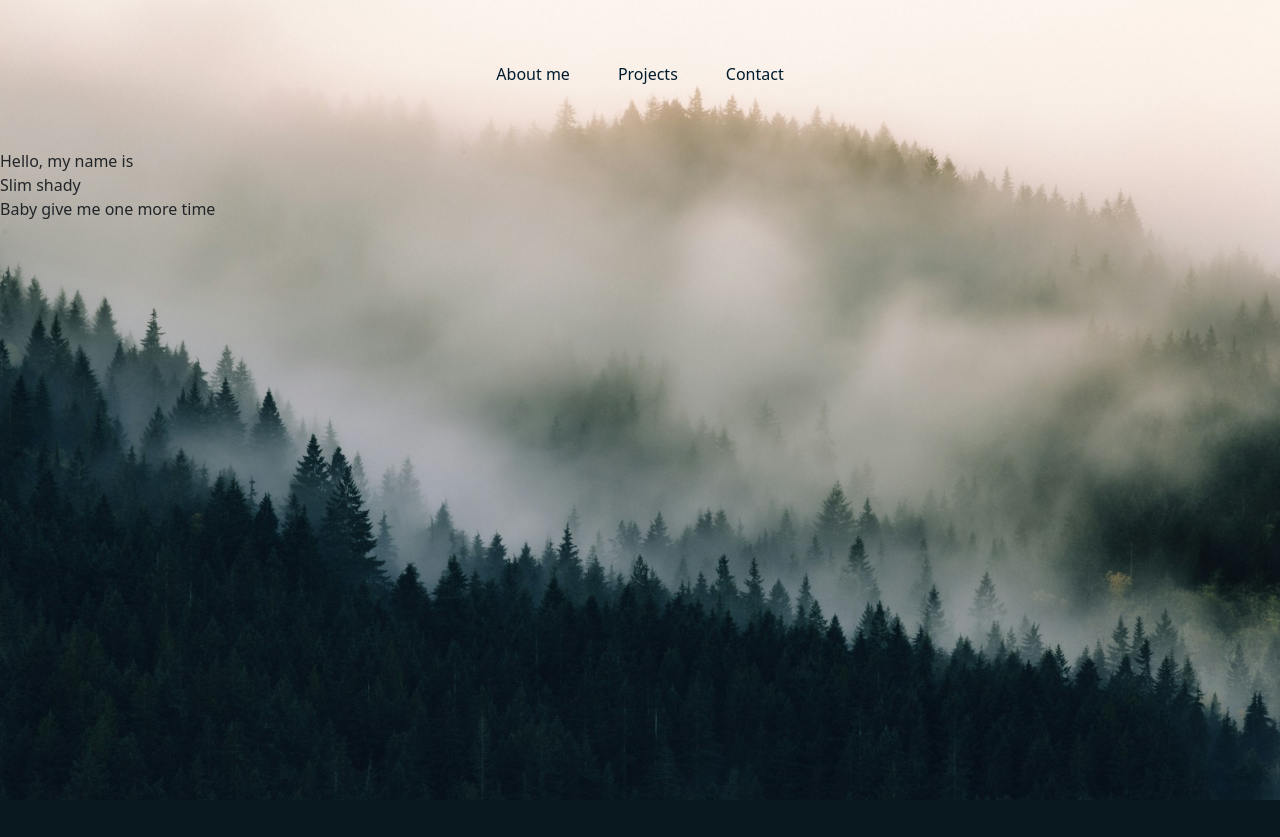
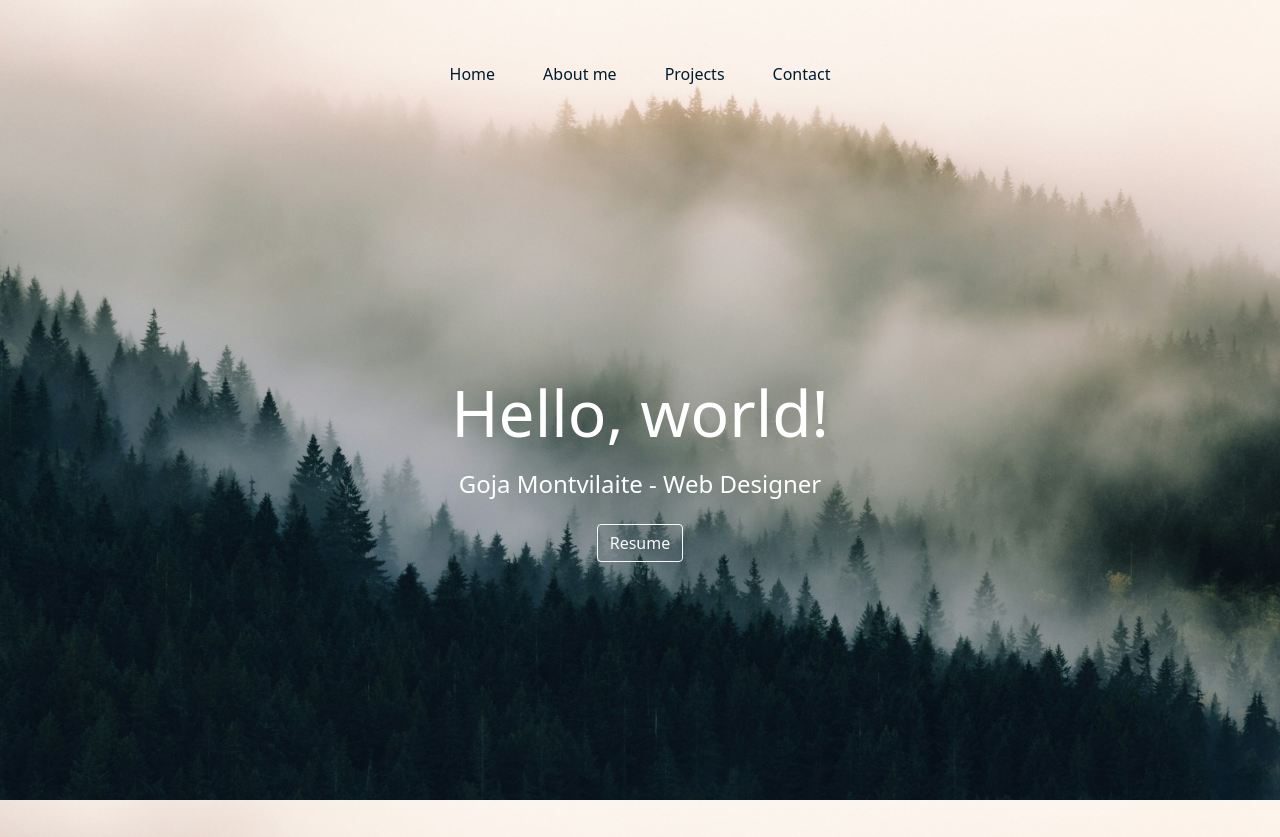
Before and after one commit to gojamont/portfolio, a Flask app: page / in a window 1280 px wide. Before the commit the page ends 800 px from the top, so only its background shows below. Run offline with Flask 3, Linux system fonts and the light colour scheme; some libraries are stand-ins or nearby versions.

Commit message:
new commit

```diff
--- a/app.py
+++ b/app.py
@@ -8,4 +8,4 @@ def index():
     return render_template("index.html")
 
 if __name__ == "__main__":
-    app.run()
+    app.run(debug=True)
--- a/static/functions.js
+++ b/static/functions.js
@@ -0,0 +1,54 @@
+/* clearing all the html from main view to avoid overriding*/
+clear();
+
+document.addEventListener("DOMContentLoaded", () => {
+  display();
+});
+
+/* a function for displaying sections by pressing on navbar links*/
+function display() {
+  show_single_element();
+
+  document.querySelectorAll(".nav-link").forEach((element) => {
+    element.addEventListener("click", () => {
+      document.querySelector("body").style.backgroundColor = "#94c48a60";
+      document.querySelectorAll(".main_view > div").forEach((div) => {
+        div.removeAttribute("class");
+      });
+
+      const a_item = element.getAttribute("data-target");
+      const div_item = document.querySelector(`${a_item}`);
+
+      if (div_item) {
+        div_item.classList.add("active");
+        div_item.style.display = "flex";
+      }
+
+      if (div_item.classList.contains("active")) {
+        document.querySelector(".wrapper").style.backgroundColor = "#2f354360";
+        div_item.style.color = "white";
+        document.querySelectorAll(".nav-link").forEach((element) => {
+          element.style.color = "white";
+        });
+      }
+    });
+  });
+}
+
+/* a function for clearing every item in a class*/
+function clear() {
+  document.querySelectorAll(".main_view > div").forEach((element) => {
+    element.innerHTML = "";
+  });
+}
+
+/* a function for displaying only home page and no others*/
+function show_single_element() {
+  document.querySelectorAll(".main_view > div").forEach((element) => {
+    if (element.id !== "home") {
+      element.style.display = "none";
+    } else {
+      element.style.display = "flex";
+    }
+  });
+}
--- a/static/styles.css
+++ b/static/styles.css
@@ -1,22 +1,126 @@
 body{
-    background: url('background_image.jpg') no-repeat;
+    background: url('background_image.jpg') repeat-y;
+    background-attachment: fixed;
     background-size: cover;
+    background-position: center;
+    display: flex;
+    justify-content: center;
+    flex-direction: column;
+    overflow-x: hidden;
+    color: white !important;
+}
+
+.wrapper {
+    width: 100vw;
+    position: absolute;
+    height:auto;
 }
 
 .main_view {
-    height: inherit;
+    width: 80%;
+    margin: auto;
+    align-items: center;
+    justify-content: space-around;
+    display: flex;
+    flex-direction: column;
 }
 
-html {
-    height: 100vh;
+.main_view >  div {
+    font-size: 1.5rem;
+    display: flex;
+    flex-direction: column;
+    justify-content: center;
+    align-items: center;
+    line-height: 3rem;
+}
+
+html, body{
+    width: 100%;
+    min-height: 100%;
+    margin: 0;
+    padding: 0;
 }
 
 .nav.justify-content-center{
     margin: 1%;
     padding: 2%;
+    align-self: center;
+    z-index: 3;
 }
 
-a.nav-link {
+a.nav-link, a.nav-link:hover {
     color:#001b2e;
     padding: 1.5em;
 }
+
+#home.active {
+    height: 100vh;
+    width: 100vw;
+}
+#home{
+    height: 80vh;
+    margin-bottom: 2em;
+    width: 100vw;
+}
+
+#about, #projects, #contact{
+    height: 100vh;
+    width: 100vw;
+    /* TO DO*/
+}
+
+#home h2, #about h2 , #projects h2, #contact h2{
+    font-size: 4rem;
+}
+
+#about{
+    height: 100vh;
+    width: 100vw;
+    flex-direction: row-reverse;
+    align-items: center;
+}
+
+#projects{
+    display: flex;
+}
+
+#projects button{
+    margin: 1%
+}
+
+
+#contact{
+    display: flex;
+
+}
+
+.image_description {
+    display: flex;
+    margin: 5%;
+    align-items : center;
+}
+
+.image_description p {
+    margin-top: 0;
+    margin: 5%;
+    padding: 5%;
+    text-align: center;
+}
+
+.image_description #picture {
+    border-radius: 60%;
+    height: 10em;
+    width: auto;
+}
+
+
+.icon_container {
+    display: flex;
+    justify-content: center;
+}
+
+.icon_container img {
+    margin: 0.5em;
+    height: 2.5em;
+    fill: #ffffff;
+}
--- a/templates/index.html
+++ b/templates/index.html
@@ -30,24 +30,60 @@
   </head>
   <body>
     <form action="/">
+      <div class="wrapper">
       <!--defining nav bar-->
-      <ul class="nav justify-content-center">
+      <ul class="nav justify-content-center sticky-top">
         <li class="nav-item">
-          <a class="nav-link" aria-current="page" href="#about">About me</a>
+          <a class="nav-link" data-target="#home" href="#home"> Home </a>
         </li>
         <li class="nav-item">
-          <a class="nav-link" href="#projects">Projects</a>
+          <a class="nav-link" data-target="#about" href="#about"> About me </a>
         </li>
         <li class="nav-item">
-          <a class="nav-link" href="#contact">Contact</a>
+          <a class="nav-link" data-target="#projects" href="#projects">Projects</a>
+        </li>
+        <li class="nav-item">
+          <a class="nav-link" data-target="#contact" href="#contact">Contact</a>
         </li>
       </ul>
       <!--main content of the page-->
       <div class="main_view">
-        <div id="about"> Hello, my name is </div>
-        <div id="projects">Slim shady</div>
-        <div id="contact">Baby give me one more time</div>
+        <div id="home">
+          <h2> Hello, world!</h2>
+          <p> Goja Montvilaite - Web Designer</p>
+          <a type="button" class="btn btn-outline-light" href="{{ url_for('static', filename='cv.pdf') }}" download>Resume</a>
+        </div>
+        <div id="about">
+          <div class="image_description">
+            <img src="\static\profile.jpeg" alt="profile" id = "picture">
+            <div>
+            <h2 style="text-align: center;"> About me</h2>
+            <p>A girl combining software and culture.</p>
+            <div class="icon_container">
+              <img src="static\js.svg" alt="JS" >
+              <img src="static\css.svg" alt="CSS">
+              <img src="static\html.svg" alt="HTML">
+            </div>
+
+          </div>
+          </div>
+        </div>
+        <div id="projects">
+          <h2> Projects</h2>
+          <button class="btn btn-outline-light">See projects</button>
+        </div>
+        <div id="contact">
+          <h2> Contact</h2>
+          <div>
+            <a href="https://www.facebook.com/goja.montvilaite/"><img src="static\fb.svg" height="50" width="50" alt="Facebook"></a>
+            <a href="https://github.com/gojamont"><img src="static\github.svg" height="50" width="50"alt="Github"></a>
+            <a href="https://www.instagram.com/citrusiuke/"><img src="static\instagram.svg" height="50" width="50"alt="Instagram"></a>
+            <a href="https://www.linkedin.com/in/gojamontvilaite/"><img src="static\linkedin.svg" height="50" width="50"alt="Linkedin"></a>
+
+          </div>
+        </div>
       </div>
+    </div>
     </form>
   </body>
 </html>
```
Also changed, not shown: static/css.svg (added), static/fb.svg (added), static/github.svg (added), static/html.svg (added), static/instagram.svg (added), static/js.svg (added), static/linkedin.svg (added), static/profile.jpeg (added), 1 other file.
